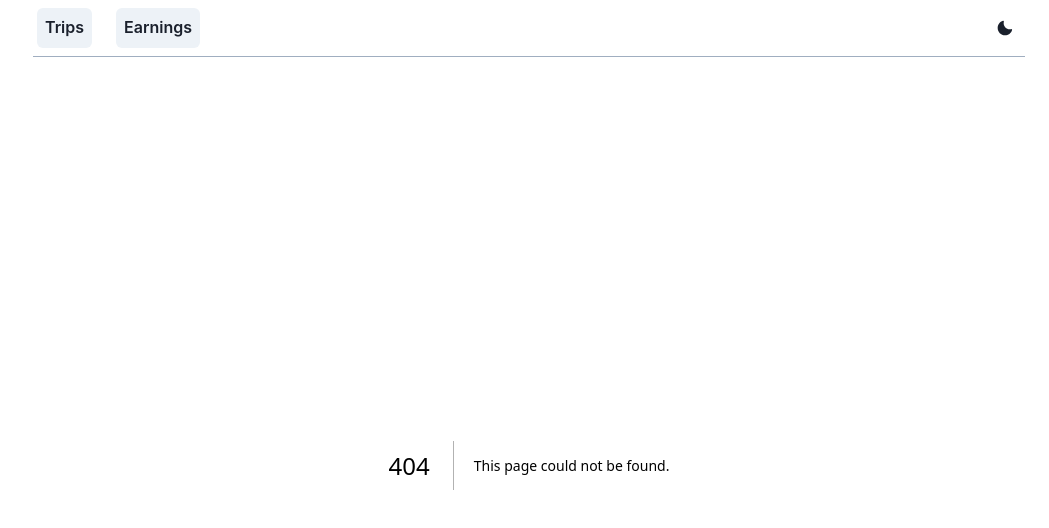
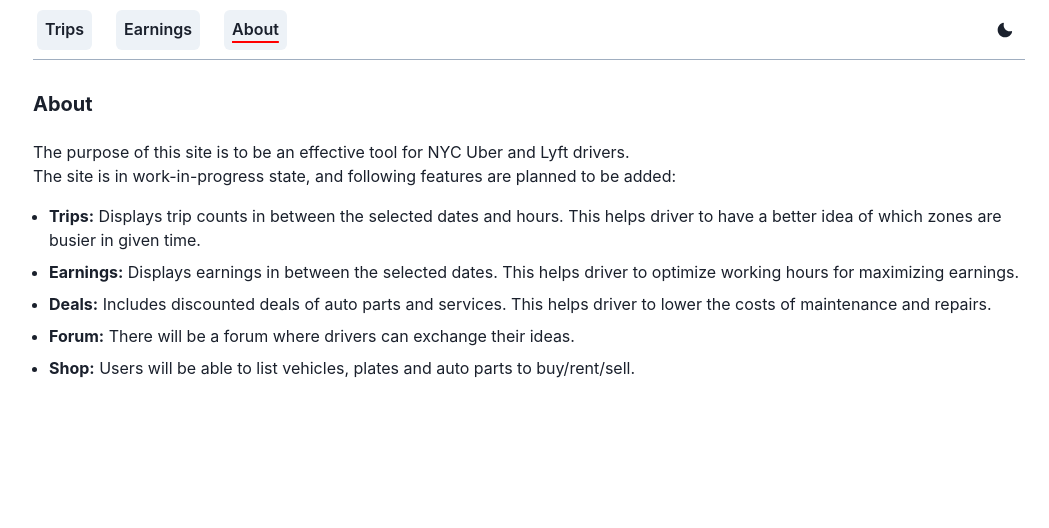
Before and after one commit to olci34/tlc-shift, a Next.js app: page /about in a window 1280 px wide. Before the commit this address had no page. Shown: the top 528 px of the page, without its empty margins (111-1160 px from the left). Built offline with nearby package versions, Linux system fonts and the light colour scheme.

Commit message:
Add about page

```diff
--- a/src/components/navbar/navbar.tsx
+++ b/src/components/navbar/navbar.tsx
@@ -28,6 +28,10 @@ const NavBar = () => {
           <NavLinkItem href="/earnings" path={router.asPath} prefetch={false}>
             Earnings
           </NavLinkItem>
+
+          <NavLinkItem href="/about" path={router.asPath} prefetch={false}>
+            About
+          </NavLinkItem>
         </Flex>
 
         <IconButton
--- /dev/null
+++ b/src/pages/about/index.tsx
@@ -0,0 +1,39 @@
+import { Box, Heading, ListItem, Text, UnorderedList } from '@chakra-ui/react';
+
+const AboutPage = () => {
+  return (
+    <Box>
+      <Heading size="md" my={6}>
+        About
+      </Heading>
+      <Text>
+        The purpose of this site is to be an effective tool for NYC Uber and Lyft drivers.
+      </Text>
+      <Text>
+        The site is in work-in-progress state, and following features are planned to be added:
+      </Text>
+      <UnorderedList spacing={2} my={4}>
+        <ListItem>
+          <b>Trips:</b> Displays trip counts in between the selected dates and hours. This helps
+          driver to have a better idea of which zones are busier in given time.
+        </ListItem>
+        <ListItem>
+          <b>Earnings:</b> Displays earnings in between the selected dates. This helps driver to
+          optimize working hours for maximizing earnings.
+        </ListItem>
+        <ListItem>
+          <b>Deals:</b> Includes discounted deals of auto parts and services. This helps driver to
+          lower the costs of maintenance and repairs.
+        </ListItem>
+        <ListItem>
+          <b>Forum:</b> There will be a forum where drivers can exchange their ideas.
+        </ListItem>
+        <ListItem>
+          <b>Shop:</b> Users will be able to list vehicles, plates and auto parts to buy/rent/sell.
+        </ListItem>
+      </UnorderedList>
+    </Box>
+  );
+};
+
+export default AboutPage;
--- a/src/pages/earnings/index.tsx
+++ b/src/pages/earnings/index.tsx
@@ -3,7 +3,7 @@ import { Box, Heading } from '@chakra-ui/react';
 export default function EarningsPage() {
   return (
     <Box height="full" width="full">
-      <Heading textAlign="center" py={8}>
+      <Heading textAlign="center" py={8} size="lg">
         WIP: Interactive earnings graph is coming soon!
       </Heading>
     </Box>
```
